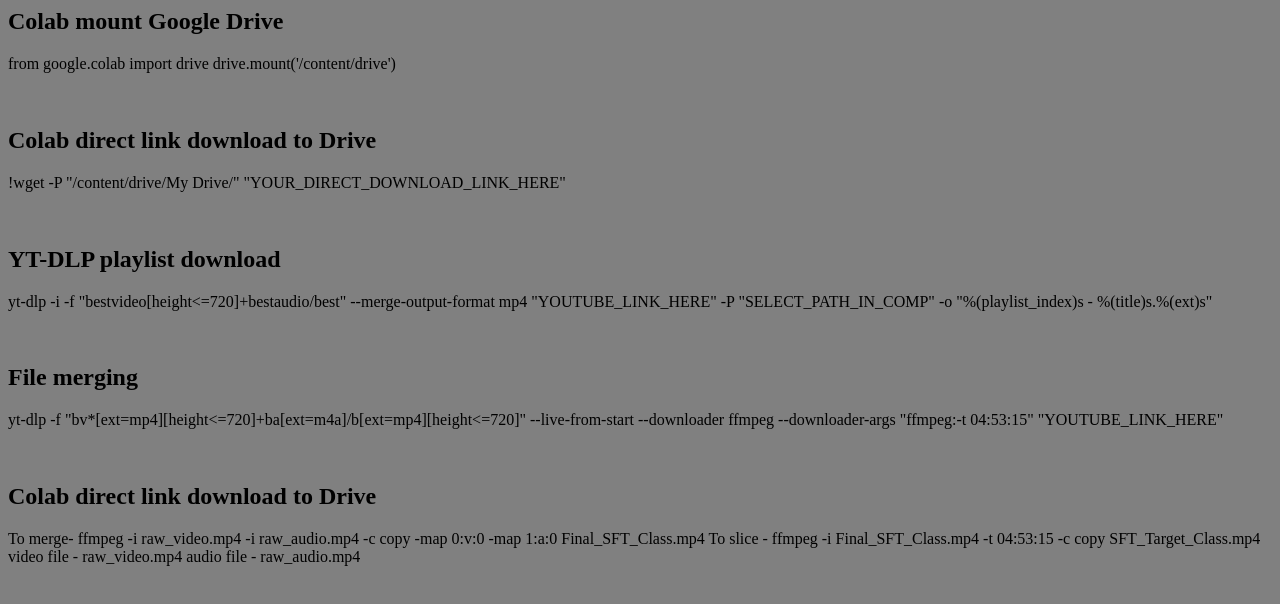
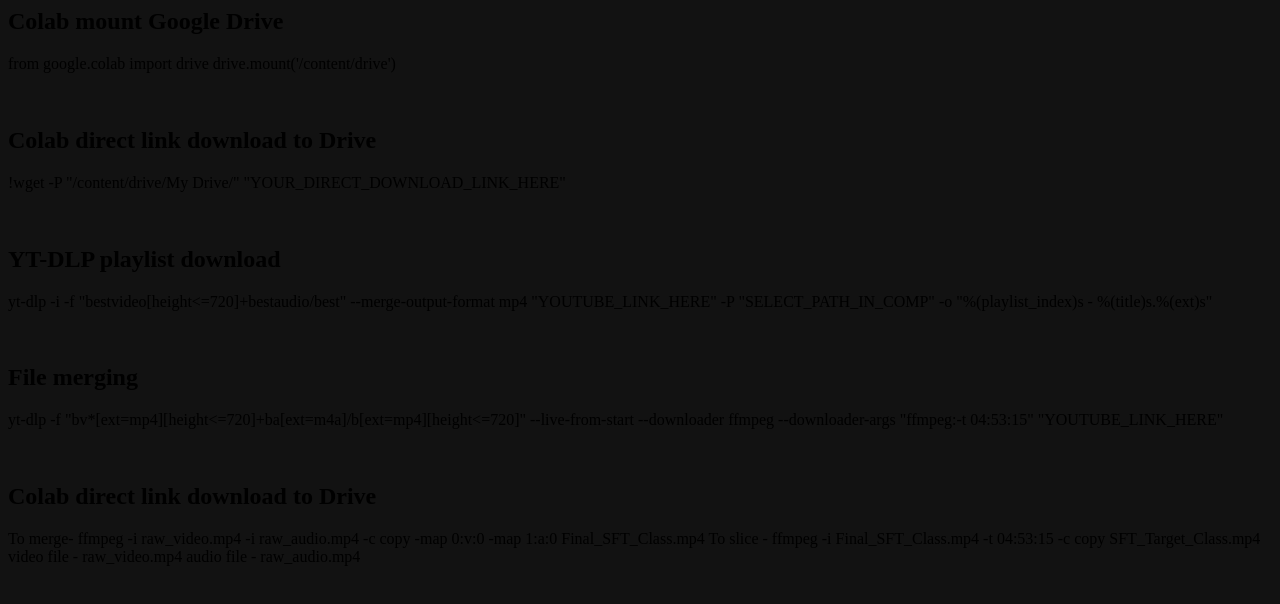
Before and after one commit to damarasooriya/codes, a plain HTML site: page index.html in a window 1280 px wide. Drawn offline with Linux system fonts and the light colour scheme.

Commit message:
Update index.html

```diff
--- a/index.html
+++ b/index.html
@@ -2,7 +2,7 @@
 <head>
 <title> Commands </title>
 </head>
-<body bgcolor="08,08,08">
+<body bgcolor="#121212">
 
   <h2> Colab mount Google Drive </h2>
     <p> from google.colab import drive
```
